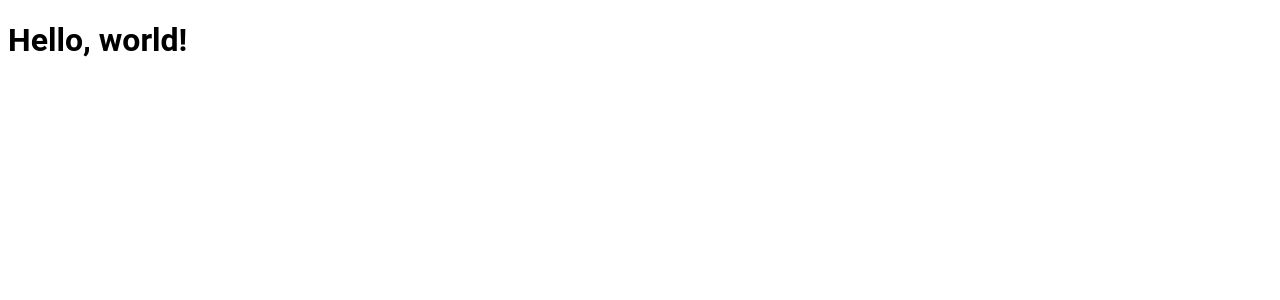
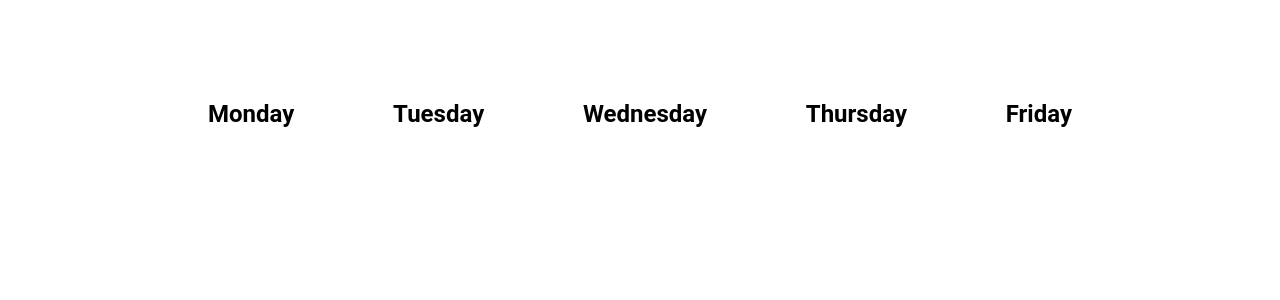
Before and after one commit to andrewerdei02/CSE-2102-Fall-23-Course-Scheduler, a Vue app in the folder frontend/: page / in a window 1280 px wide. Shown: the top 300 px of the page. Built offline with nearby package versions, Linux system fonts and the light colour scheme.

Commit message:
Add days of week to top of web app

```diff
--- a/frontend/src/components/WeeklyCalendar.vue
+++ b/frontend/src/components/WeeklyCalendar.vue
@@ -1,5 +1,13 @@
 <template>
-<h1>Hello, world!</h1>
+    <div>
+        <div class="days-of-week">
+            <div class="day-of-week">Monday</div>
+            <div class="day-of-week">Tuesday</div>
+            <div class="day-of-week">Wednesday</div>
+            <div class="day-of-week">Thursday</div>
+            <div class="day-of-week">Friday</div>
+        </div>
+    </div>
 
 </template>
 
@@ -8,5 +16,17 @@
 </script>
 
 <style>
-/* Add style here */
+    .days-of-week {
+        display: flex;
+        flex-direction: row;
+        justify-content: space-between;
+        margin-left: 200px;
+        margin-right: 200px;
+        margin-top: 100px;
+    }
+
+    .day-of-week {
+        font-size: 24px;
+        font-weight: bold;
+    }
 </style>
```
